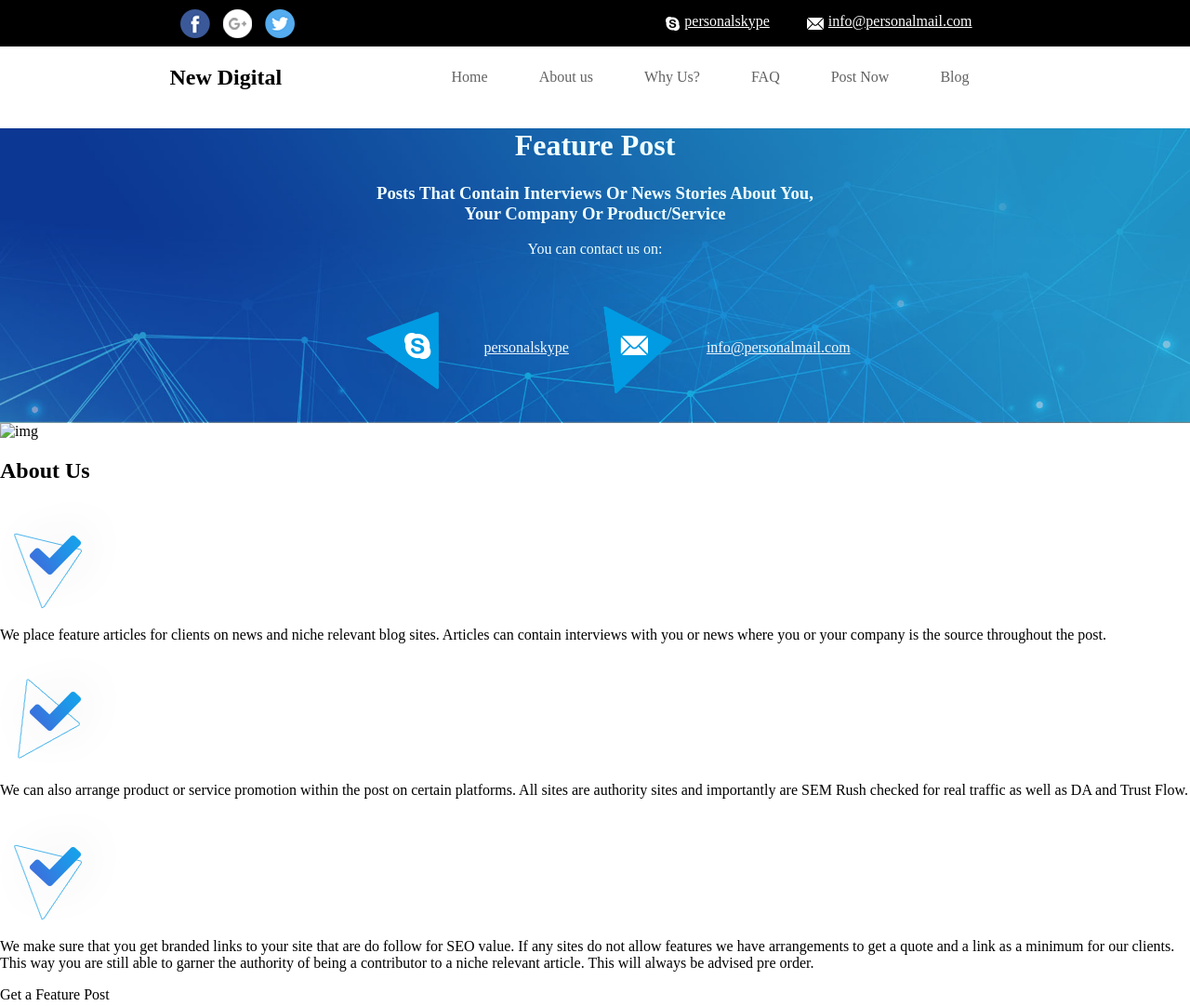
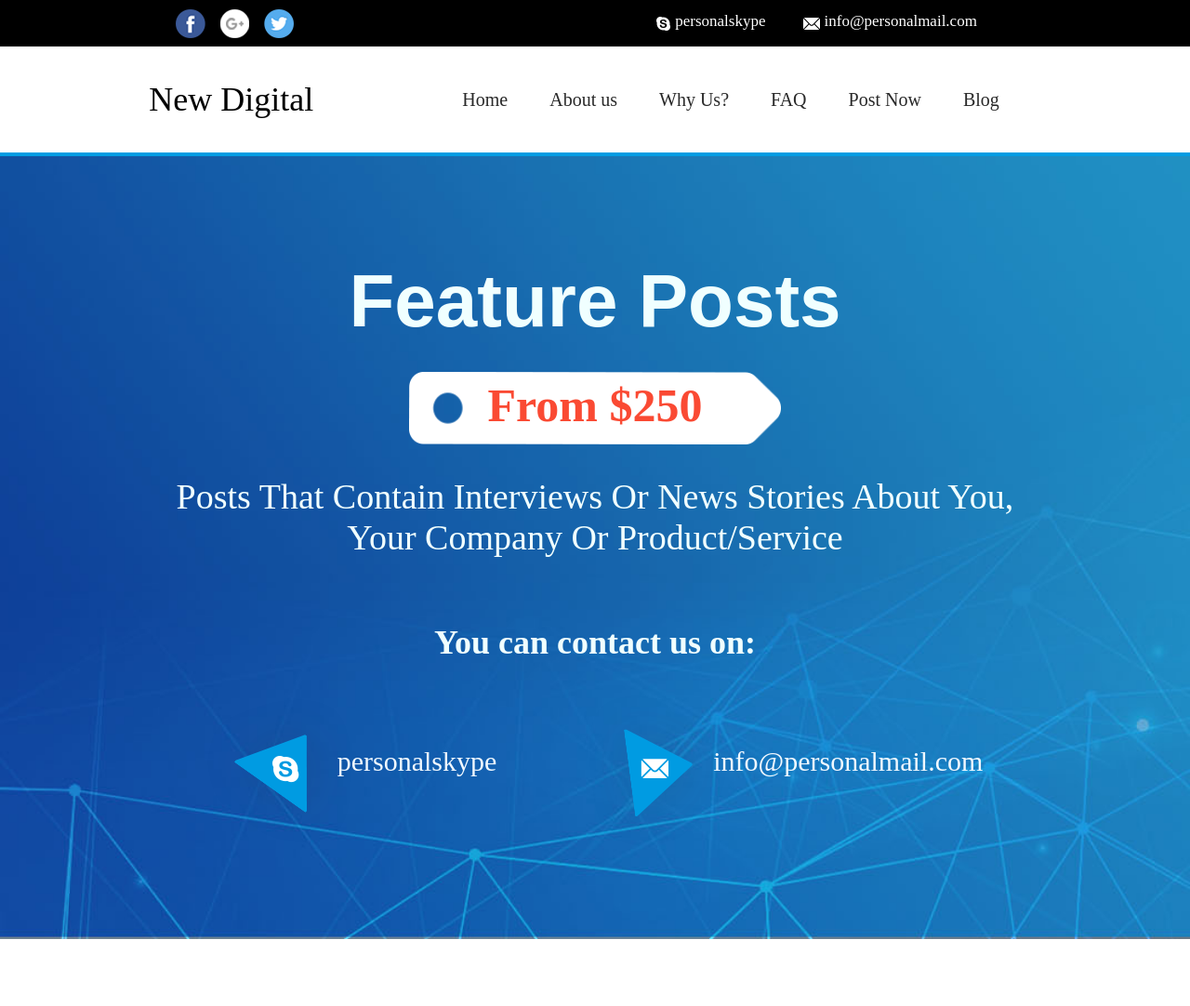
Before and after one commit to canderc/test, a website: page index.html in a window 1280 px wide. Shown: the top 1082 px of the page at 93% size. Drawn offline with Linux system fonts and the light colour scheme.

Commit message:
add styles to the content block

```diff
--- a/index.html
+++ b/index.html
@@ -8,6 +8,7 @@
     <link rel="stylesheet" href="styles/style.css" type="text/css"/>
 </head>
 <body>
+    <div class="wrap">
     <header class="header">
         <div class="header_top">
             <div class="header_top_social">
@@ -23,7 +24,7 @@
             </div>
         </div>
         <nav class="header_nav">
-            <h2>New Digital</h2>
+            <p class="logo">New Digital</p>
             <div class="header_nav_menu">
                 <a href="#">Home</a>
                 <a href="#">About us</a>
@@ -34,9 +35,12 @@
             </div>
         </nav>
         <div class="header_bottom">
-            <h1>Feature Post</h1>
-            <h3>Posts That Contain Interviews Or News Stories About You,<br> Your Company Or Product/Service</h3>
-            <p>You can contact us on:</p>
+            <h1>Feature Posts</h1>
+            <div class="header_bottom_from">
+                <h2>From $250</h2>
+            </div>
+            <p>Posts That Contain Interviews Or News Stories About You,<br> Your Company Or Product/Service</p>
+            <h3>You can contact us on:</h3>
             <div class="header_bottom_contact">
                 <div class="header_bottom_contact_skype">
                     <img src="img/skypeHeader.png" alt="skype">
@@ -49,28 +53,29 @@
             </div>
         </div>
     </header>
-    <section>
-        <div><img src="img/picture.jpg" alt="img"></div>
-        <div>
-            <h2>About Us</h2>
-            <div>
+    <section class="content" class="size">
+        <h2>About Us</h2>
+
+        <div class="content_text">
+            <div class="content_img"><img src="img/img.jpg" alt="img"></div>
+            <div class="content_text1">
                 <img src="img/about3.png" alt="image">
                 <p>We place feature articles for clients on news and niche relevant blog sites. Articles can contain interviews with you or  news where you or your company is the source throughout the post.
                 </p>
             </div>
-            <div>
+            <div class="content_text2">
                 <img src="img/about2.png" alt="image">
                 <p>We can also arrange product or service promotion within the post on certain platforms. All sites are authority sites and importantly are SEM  Rush checked
                     for real traffic as well as DA and Trust Flow.
                 </p>
             </div>
-            <div>
+            <div class="content_text3">
                 <img src="img/about1.png" alt="image">
                 <p>We make sure that you get branded links to your site that are do follow for SEO value. If any sites do not allow features  we have arrangements to get a quote and a link as a minimum for our clients. This way you are still able to garner the authority of being a contributor to a niche relevant article. This will always be advised pre order.
                 </p>
             </div>
-            <p>Get a Feature Post</p>
         </div>
+        <a href="#" class="btn">Get a Feature Post</a>
     </section>
     <section>
         <h2>Post Start From Only $250</h2>
@@ -151,6 +156,6 @@
             <img src="img/twiFooter.png" alt="image">
         </div>
     </footer>
-
+    </div>
 </body>
 </html>
--- a/styles/style.scss
+++ b/styles/style.scss
@@ -1,6 +1,16 @@
 body {
     margin: 0;
-    padding: 0
+    padding: 0;
+    width: 100%
+}
+
+.wrap {
+    max-width: 1920px;
+    margin: 0 auto
+}
+
+.size {
+    max-width: 1170px;
 }
 
 .header_top {
@@ -10,8 +20,12 @@ body {
 
 }
 
+a {
+    text-decoration: none
+}
+
 .header_top_social img {
-    margin-right: 10px;
+    margin-right: 12px;
     padding-top: 10px;
     padding-bottom: 5px
 }
@@ -24,11 +38,17 @@ body {
 .header_top_contact a {
     margin-right: 40px;
     padding-bottom: 5px;
-    color: white
+    color: #ffffff;
+    font-family: 'ProximaNova';
+    font-size: 17px;
 }
 
 .header_top_contact img {
     margin-right: 5px
+}
+
+.logo {
+    font-size: 36px
 }
 
 .header_nav {
@@ -37,9 +57,9 @@ body {
 }
 
 .header_nav a {
-    text-decoration: none;
-    margin-right: 55px;
-    color: #626263
+    margin-right: 45px;
+    color: #292929;
+    font-size: 20px;
 }
 
 .header_nav_menu {
@@ -51,15 +71,54 @@ body {
     margin: 0 auto;
     text-align: center;
     background-image : url('/img/background_header.jpg');
-    background-size: 100%;
+    background-size: cover;
     background-position: bottom;
     background-repeat: no-repeat;
-    color: azure
+    color: azure;
+    border-top : 4px solid #009ce3
+
+}
+
+.header_bottom h1 {
+    font-family: 'Montserrat', sans-serif;
+    margin-top: 110px;
+    margin-bottom: 30px;
+    font-size: 80px
+}
+
+.header_bottom_from {
+    background-image: url(/img/vector.png);
+    margin: 0 auto;
+    height: 82px;
+    width: 400px;
+    background-size: contain;
+    background-repeat: no-repeat;
+    display: flex;
+    justify-content: center;
+    align-items: center;
+}
+
+.header_bottom h2 {
+    color: #fa4a33;
+    margin: 0;
+    padding-bottom: 10px;
+    font-size: 50px
+}
+
+.header_bottom p {
+    margin-top: 30px;
+    font-size: 38px
+}
+
+.header_bottom h3 {
+    margin-top: 70px;
+    font-size: 36px
 }
 
 .header_bottom_contact {
     display: flex;
     justify-content: center;
+    padding-bottom: 100px
 }
 
 .header_bottom_contact_skype {
@@ -69,15 +128,67 @@ body {
 }
 
 .header_bottom_contact_skype a {
-    color: aliceblue
+    color: aliceblue;
+    padding-bottom: 20px;
+    font-size: 30px;
+    margin-left: -15px
 }
 
 .header_bottom_contact_email {
     display: flex;
-    align-items: center
+    align-items: center;
+    margin-left: 100px
 }
 
 .header_bottom_contact_email a {
     color: aliceblue;
-    align-items:
+    padding-bottom: 20px;
+    font-size: 30px;
+    margin-left: -15px
 }
+
+.content {
+    display: flex;
+    flex-direction: column;
+    align-items: center;
+    margin-top: 74px;
+}
+
+.content h2 {
+    margin-bottom: 45px;
+    font-size: 50px
+}
+
+.content_img {
+    float: left;
+    margin-right: 45px;
+    margin-bottom: 45px
+}
+
+.content_text p {
+    font-size: 19px
+}
+
+.content_text1 {
+    display: flex
+}
+
+.content_text2 {
+    display: flex
+}
+
+.content_text3 {
+    display: flex
+}
+
+.btn {
+    width: 240px;
+    height: 55px;
+    background: #fa4a33;
+    display: flex;
+    align-items: center;
+    justify-content: center;
+    border-radius: 30px;
+    color: #fedbd6;
+    font-size: 20px
+}
```
Also changed, not shown: img/img.jpg (renamed from img/Картинка.jpg), img/vector.png (added), styles/style.css, 1 other file.
